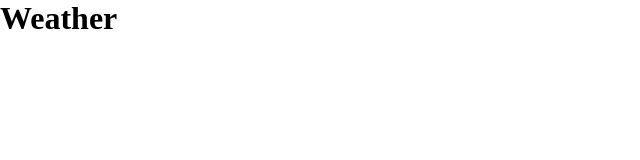
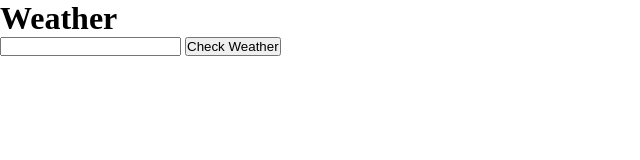
Before and after one commit to PeterG-ithub/weather-app, a plain HTML site: page index.html in a window 1280 px wide. Shown: the whole page, without its empty margins (0-640 px from the left). Drawn offline with Linux system fonts and the light colour scheme.

Commit message:
add search form

```diff
--- a/index.html
+++ b/index.html
@@ -8,6 +8,11 @@
 </head>
 <body>
   <h1>Weather</h1>
+  <form>
+    <input type="text">
+
+    <button type="submit" class="button">Check Weather</button>
+  </form>
   <script src="main.js"></script>
 </body>
 </html>
--- a/main.js
+++ b/main.js
@@ -1 +1,6 @@
 console.log("I AM MAIN.JS");
+
+addEventListener("submit", (event) => {
+  console.log("Submit button has been clicked");
+  event.preventDefault();
+});
```
